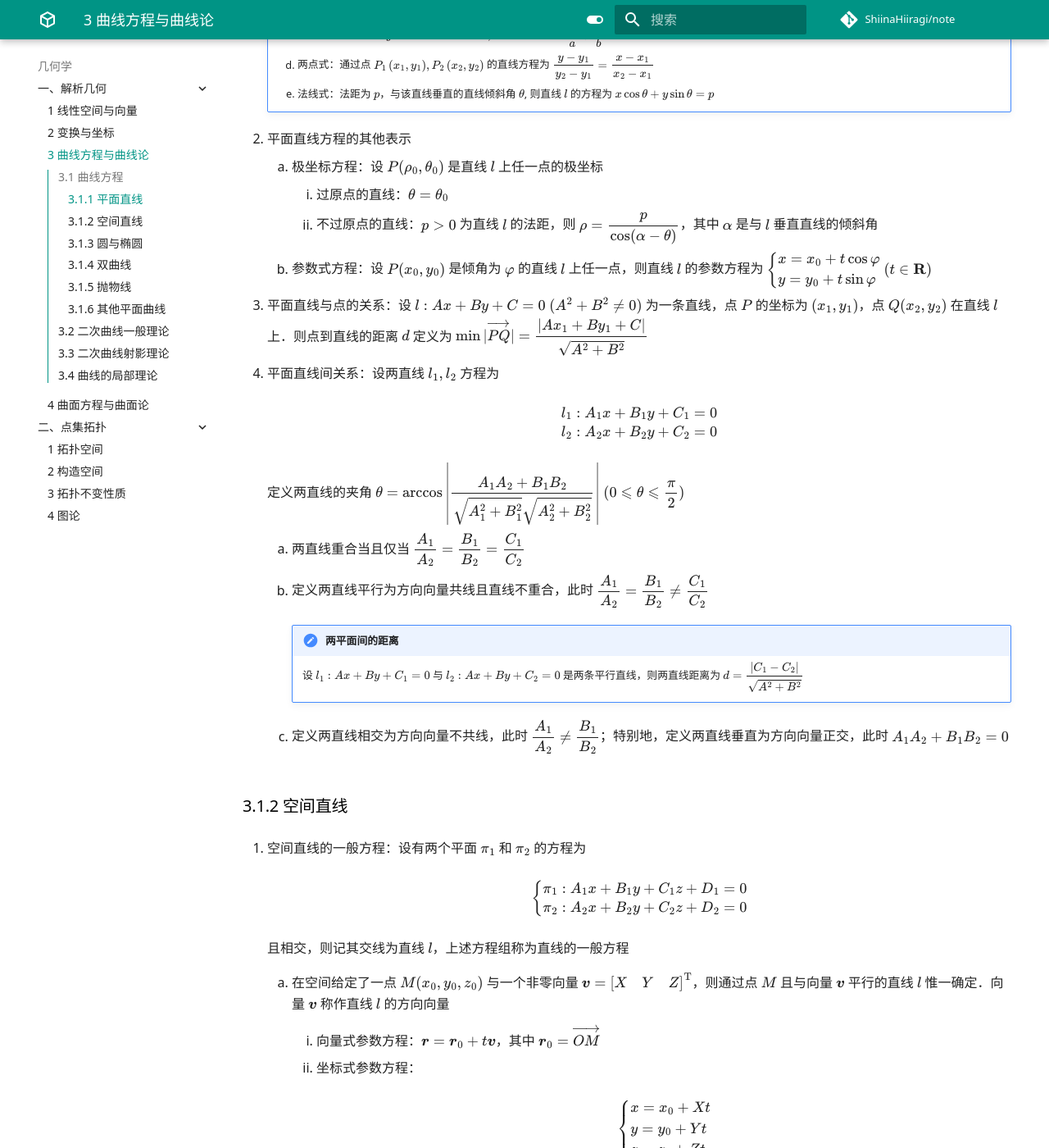
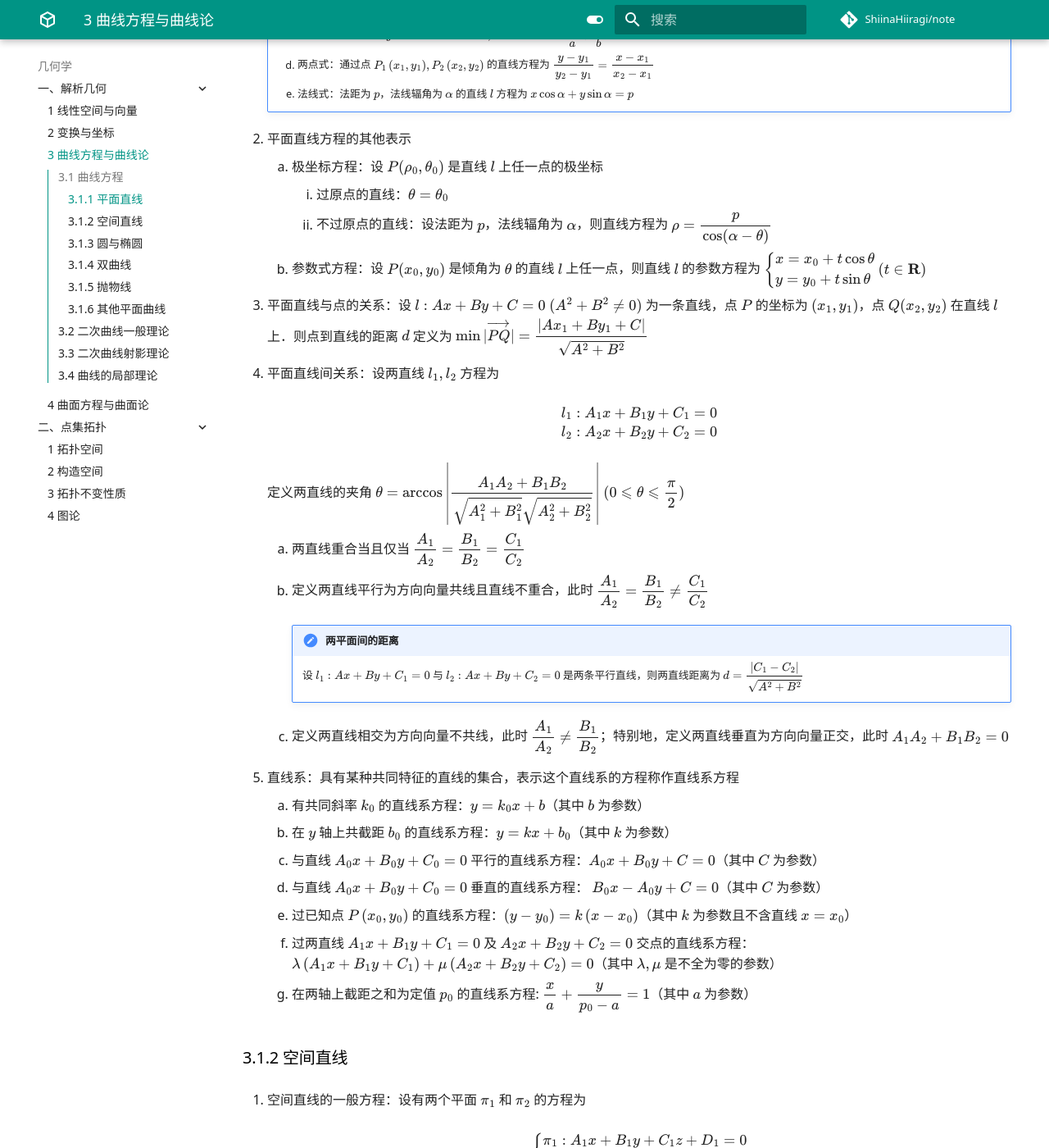
Before and after one commit to ShiinaHiiragi/note, an MkDocs documentation site: the page built from docs/top/anly/curv.md, in a window 1280 px wide and 1400 px high, scrolled down 1536 px. Shown: the whole window at 82% size. Built offline with MkDocs 1.6.1 and Material for MkDocs 9.7.7, drawn with Linux system fonts in a browser that asks for light colours; comment, search, counter and statistics services are not loaded; some of the changed text lies outside the part shown.

Commit message:
finish line

```diff
--- a/docs/top/anly/curv.md
+++ b/docs/top/anly/curv.md
@@ -46,7 +46,7 @@
 1. 平面直线的一般方程：$Ax + By + C = 0 \ (A^2 + B^2 \neq 0)$
     1. 直线与向量：设 $l$ 上任意相异两点为 $P(x_1, y_1), Q(x_2, y_2)$，则 $\overrightarrow{PQ} = (x_2 - x_1, y_2 - y_1)$ 称为直线 $l$ 的方向向量；任意与 $\overrightarrow{PQ}$ 垂直的向量称为直线 $l$ 的法向量
     2. 斜率与倾角：当 $B \neq 0$ 时，称 $k = -\dfrac{A}{B}$ 为直线的斜率，称 $\arctan k$ 为直线的倾角 $\theta$，后者是 $l$ 上方向向量与基 $\boldsymbol e_1$ 的夹角，且其取值范围为 $\left[\left. 0, \dfrac{\pi}{2}\right)\right. \cup \left( \dfrac{\pi}{2}, \pi\right)$；当 $B = 0$ 时，称直线 $l$ 的斜率不存在，倾角为 $\dfrac{\pi}{2}$
-    3. 法线与法距：称过点 $O$ 且与直线 $l$ 垂直于点 $N$ 的直线为 $l$ 的法线．定义法线的辐角为 $$；定义法距为 $|\overrightarrow{ON}| = \dfrac{\left|C\right|}{\sqrt{A^2+B^2}}$
+    3. 法线与法距：称过点 $O$ 且与直线 $l$ 垂直于点 $N$ 的直线为 $l$ 的法线．定义法线的辐角为 $x$ 轴对应的基 $\boldsymbol e_1$ 逆时针旋转到法向量 $\overrightarrow{ON}$ 经过的角度，定义法距为 $|\overrightarrow{ON}| = \dfrac{\left|C\right|}{\sqrt{A^2+B^2}}$
     4. 直线的截距：称直线与坐标轴的交点（如果存在）对应的实数为直线的截距
 
     !!! note "一般方程的变形"
@@ -54,13 +54,13 @@
         2. 斜截式：斜率 $k=\tan \theta$，在 $y$ 轴上的截距为 $c$ 的直线方程为 $y=kx+c$
         3. 截距式：在 $x$ 轴与 $y$ 轴上的截距分别为 $a, b$ 的直线方程为 $\dfrac{x}{a}+\dfrac{y}{b}=1$
         4. 两点式：通过点 $P_1\left(x_1, y_1\right), P_2\left(x_2, y_2\right)$ 的直线方程为 $\dfrac{y-y_1}{y_2-y_1}=\dfrac{x-x_1}{x_2-x_1}$
-        5. 法线式：法距为 $p$，与该直线垂直的直线倾斜角 $\theta$, 则直线 $l$ 的方程为 $x \cos \theta+y \sin \theta=p$
+        5. 法线式：法距为 $p$，法线辐角为 $\alpha$ 的直线 $l$ 方程为 $x \cos \alpha+y \sin \alpha=p$
 
 2. 平面直线方程的其他表示
     1. 极坐标方程：设 $P(\rho_0, \theta_0)$ 是直线 $l$ 上任一点的极坐标
         1. 过原点的直线：$\theta = \theta_0$
-        2. 不过原点的直线：$p > 0$ 为直线 $l$ 的法距，则 $\rho=\dfrac{p}{\cos (\alpha-\theta)}$，其中 $\alpha$ 是与 $l$ 垂直直线的倾斜角
-    2. 参数式方程：设 $P(x_0, y_0)$ 是倾角为 $\varphi$ 的直线 $l$ 上任一点，则直线 $l$ 的参数方程为 $\left\{\begin{array}{l} x=x_0+t \cos \varphi \\ y=y_0+t \sin \varphi \end{array}\right. \ (t \in \mathbf R)$
+        2. 不过原点的直线：设法距为 $p$，法线辐角为 $\alpha$，则直线方程为 $\rho=\dfrac{p}{\cos (\alpha-\theta)}$
+    2. 参数式方程：设 $P(x_0, y_0)$ 是倾角为 $\theta$ 的直线 $l$ 上任一点，则直线 $l$ 的参数方程为 $\left\{\begin{array}{l} x=x_0+t \cos \theta \\ y=y_0+t \sin \theta \end{array}\right. \ (t \in \mathbf R)$
 3. 平面直线与点的关系：设 $l: Ax + By + C = 0 \ (A^2 + B^2 \neq 0)$ 为一条直线，点 $P$ 的坐标为 $(x_1, y_1)$，点 $Q(x_2, y_2)$ 在直线 $l$ 上．则点到直线的距离 $d$ 定义为 $\min |\overrightarrow{PQ}| = \dfrac{\left|A x_1+B y_1+C\right|}{\sqrt{A^2+B^2}}$
 4. 平面直线间关系：设两直线 $l_1, l_2$ 方程为
 
@@ -80,6 +80,15 @@
             设 $l_1: A x + B y + C_1 = 0$ 与 $l_2: Ax + By + C_2 = 0$ 是两条平行直线，则两直线距离为 $d = \dfrac{|C_1 - C_2|}{\sqrt{A^2+B^2}}$
 
     3. 定义两直线相交为方向向量不共线，此时 $\dfrac{A_1}{A_2}\neq\dfrac{B_1}{B_2}$；特别地，定义两直线垂直为方向向量正交，此时 $A_1 A_2 + B_1 B_2 = 0$
+
+5. 直线系：具有某种共同特征的直线的集合，表示这个直线系的方程称作直线系方程
+    1. 有共同斜率 $k_0$ 的直线系方程：$y = k_0x + b$（其中 $b$ 为参数）
+    2. 在 $y$ 轴上共截距 $b_0$ 的直线系方程：$y = kx + b_0$（其中 $k$ 为参数）
+    3. 与直线 $A_0 x+B_0 y+C_0=0$ 平行的直线系方程：$A_0 x+B_0 y+C=0$（其中 $C$ 为参数）
+    4. 与直线 $A_0 x+B_0 y+C_0=0$ 垂直的直线系方程： $B_0 x-A_0 y+C=0$（其中 $C$ 为参数）
+    5. 过已知点 $P\left(x_0, y_0\right)$ 的直线系方程：$\left(y-y_0\right)=k\left(x-x_0\right)$（其中 $k$ 为参数且不含直线 $x=x_0$）
+    6. 过两直线 $A_1 x+B_1 y+C_1=0$ 及 $A_2 x+B_2 y+C_2=0$ 交点的直线系方程：$\lambda\left(A_1 x+B_1 y+C_1\right)+\mu\left(A_2 x+B_2 y+C_2\right)=0$（其中 $\lambda, \mu$ 是不全为零的参数）
+    7. 在两轴上截距之和为定值 $p_0$ 的直线系方程: $\dfrac{x}{a}+\dfrac{y}{p_0-a}=1$（其中 $a$ 为参数）
 
 ### 3.1.2 空间直线
 1. 空间直线的一般方程：设有两个平面 $\pi_1$ 和 $\pi_2$ 的方程为
```
Also changed, not shown: docs/index.md (+1 -1 lines), docs/top/anly/surf.md (+3 -3 lines).
